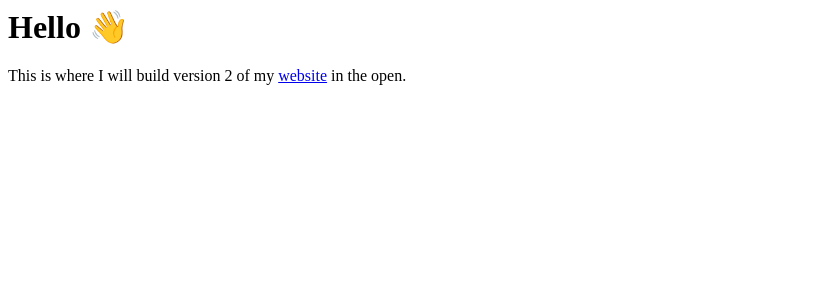
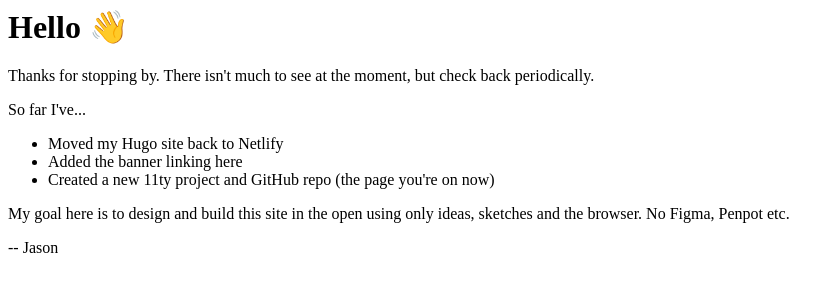
Before and after one commit to jason-white/website-v2, an Eleventy site: page content/index.md in a window 1280 px wide. Shown: the whole page, without its empty margins (0-840 px from the left). Built offline with nearby package versions, Linux system fonts and the light colour scheme; Eleventy itself is replaced by a stand-in of ours; files that its build step writes are made by us from their sources.

Commit message:
updated index with what's going on

```diff
--- a/content/index.md
+++ b/content/index.md
@@ -1,3 +1,13 @@
 # Hello 👋
 
-This is where I will build version 2 of my [website](https://jasonwhite.us) in the open.
+Thanks for stopping by. There isn't much to see at the moment, but check back periodically.
+
+So far I've...
+
+- Moved my Hugo site back to Netlify
+- Added the banner linking here
+- Created a new 11ty project and GitHub repo (the page you're on now)
+
+My goal here is to design and build this site in the open using only ideas, sketches and the browser. No Figma, Penpot etc.
+
+-- Jason
```
Also changed, not shown: 1 other file.
